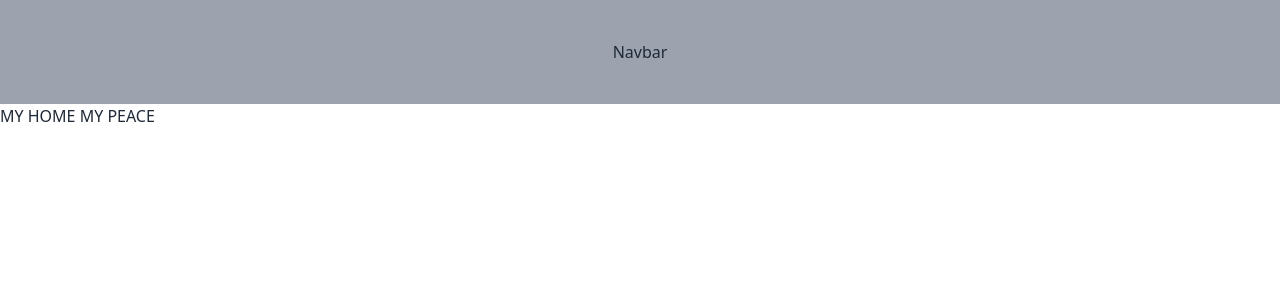
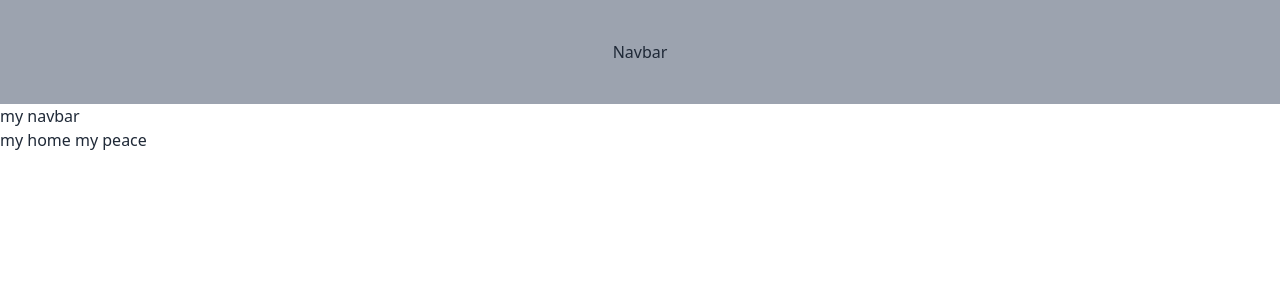
Before and after one commit to nizamuddinsangram/Global-Gurus-client-public-10, a React (Vite) app: page / in a window 1280 px wide. Shown: the top 300 px of the page. Built offline with nearby package versions, Linux system fonts and the light colour scheme; no server answers.

Commit message:
add home page

```diff
--- /dev/null
+++ b/src/Page/Home/Home.jsx
@@ -0,0 +1,12 @@
+import Navbar from "../../component/Navbar";
+
+const Home = () => {
+  return (
+    <div>
+      <Navbar />
+      <p>my home my peace </p>
+    </div>
+  );
+};
+
+export default Home;
--- a/src/Page/MyListPage/MyListPage.jsx
+++ b/src/Page/MyListPage/MyListPage.jsx
@@ -20,11 +20,6 @@ const MyListPage = () => {
           {/* head */}
           <thead>
             <tr>
-              <th>
-                <label>
-                  <input type="checkbox" className="checkbox" />
-                </label>
-              </th>
               <th>Name</th>
               <th>Job</th>
               <th>Favorite Color</th>
--- a/src/Router/Route.jsx
+++ b/src/Router/Route.jsx
@@ -1,8 +1,8 @@
 import { createBrowserRouter } from "react-router-dom";
-import App from "../App";
 import Main from "../Layout/Main";
 import AddTouristSpot from "../Page/AddTouristSpot/AddTouristSpot";
 import AllTouristsPage from "../Page/AllTouristPage/AllTouristsPage";
+import Home from "../Page/Home/Home";
 import Login from "../Page/Login/Login";
 import MyListPage from "../Page/MyListPage/MyListPage";
 import Register from "../Page/Register/Register";
@@ -15,7 +15,7 @@ const router = createBrowserRouter([
     children: [
       {
         path: "/",
-        element: <App />,
+        element: <Home />,
       },
       {
         path: "/login",
--- a/src/component/MyListTable.jsx
+++ b/src/component/MyListTable.jsx
@@ -3,11 +3,6 @@ const MyListTable = ({ place }) => {
   return (
     <>
       <tr>
-        <th>
-          <label>
-            <input type="checkbox" className="checkbox" />
-          </label>
-        </th>
         <td>
           <div className="flex items-center gap-3">
             <div className="avatar">
@@ -24,7 +19,7 @@ const MyListTable = ({ place }) => {
         <td>{place?.location}</td>
         <td>Update</td>
         <th>
-          <button className="btn btn-ghost btn-xs">Details</button>
+          <button className="btn btn-ghost btn-xs">Delete</button>
         </th>
       </tr>
     </>
--- /dev/null
+++ b/src/component/Navbar.jsx
@@ -0,0 +1,9 @@
+const Navbar = () => {
+  return (
+    <div>
+      <p>my navbar</p>
+    </div>
+  );
+};
+
+export default Navbar;
```
